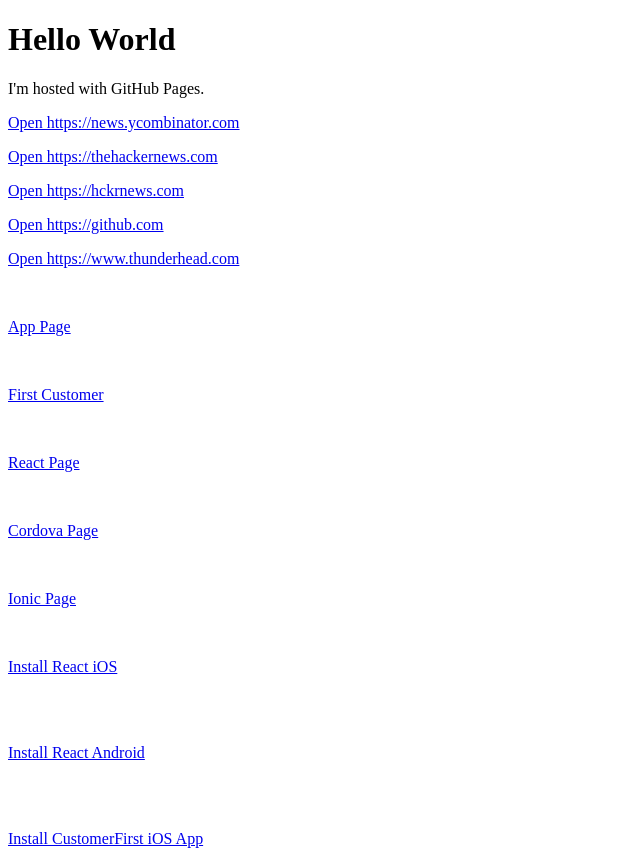
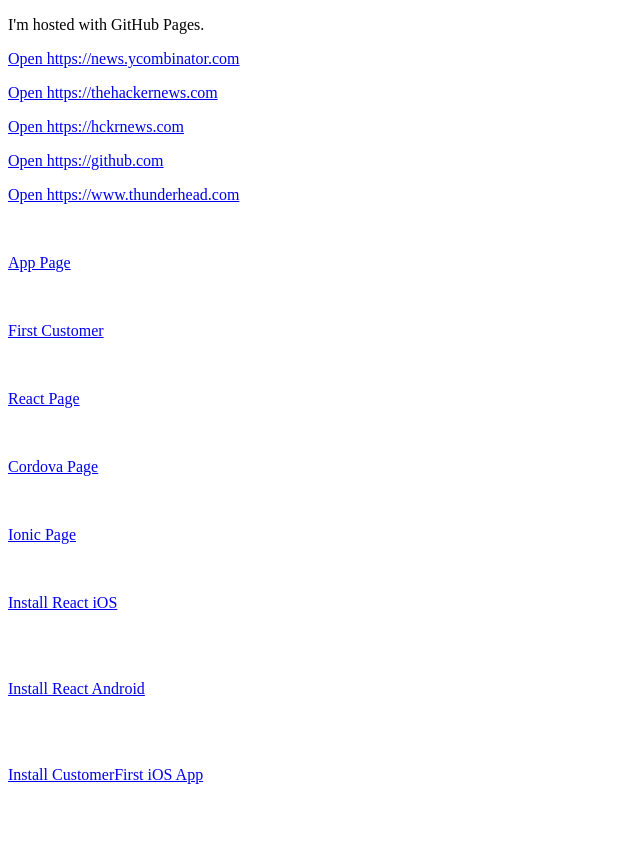
Before and after one commit to JackRobinson/JackRobinson.github.io, a plain HTML site: page index.html in a window 1280 px wide. Shown: the whole page, without its empty margins (0-640 px from the left). After the commit the page ends 800 px from the top, so only its background shows below. Drawn offline with Linux system fonts and the light colour scheme.

Commit message:
Update index.html

```diff
--- a/index.html
+++ b/index.html
@@ -1,8 +1,7 @@
 <!DOCTYPE html>
 <html>
 <head>
-<script type='text/javascript'> (function() { var onetag = document.createElement('script'); onetag.id = 'thxTag'; onetag.type = 'text/javascript'; onetag.async = true; onetag.src = 'https://onedemo.thunderhead.com/one/rt/js/one-tag.js?siteKey=ONE-XPTKFWM7XM-1976'; var firstScriptElement = document.getElementsByTagName('script')[0]; firstScriptElement.parentNode.insertBefore(onetag, firstScriptElement); })(); </script><h1>Hello World</h1>
-<p>I'm hosted with GitHub Pages.</p>
+<script type='text/javascript'> (function() { var onetag = document.createElement('script'); onetag.id = 'thxTag'; onetag.type = 'text/javascript'; onetag.async = true; onetag.src = 'https://onestaging.thunderhead.com/one/rt/js/one-tag.js?siteKey=ONE-DIZJWO3IP7-3771'; var firstScriptElement = document.getElementsByTagName('script')[0]; firstScriptElement.parentNode.insertBefore(onetag, firstScriptElement); })(); </script><p>I'm hosted with GitHub Pages.</p>
 <p><a href="https://news.ycombinator.com/?someKey=ycombinator">Open https://news.ycombinator.com</a></p>
 <p><a href="https://thehackernews.com/?someKey=thehackernews">Open https://thehackernews.com</a></p>
 <p><a href="https://hckrnews.com/?someKey=hckrnews">Open https://hckrnews.com</a></p>
```
